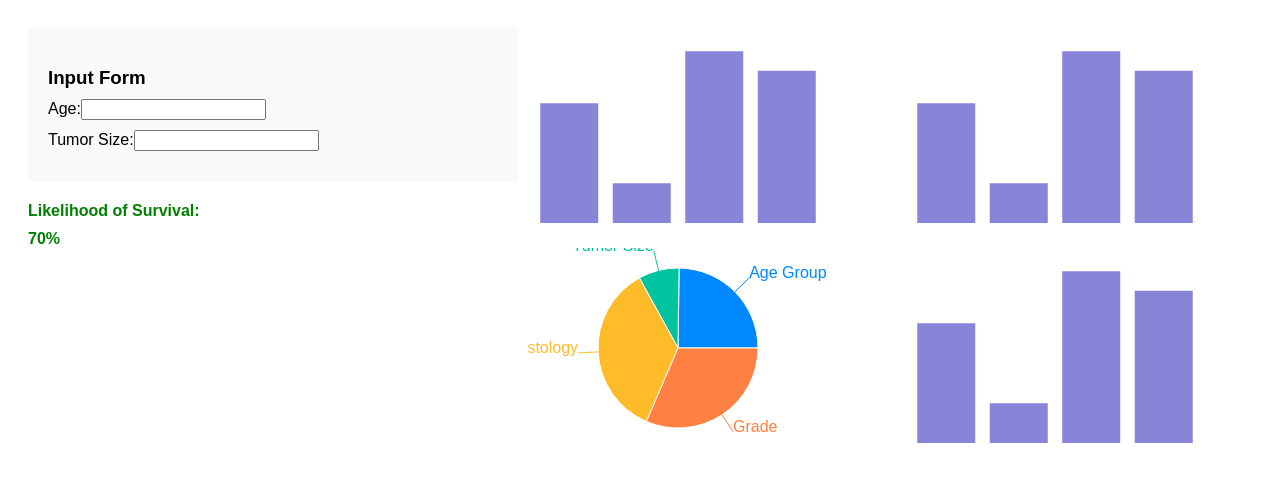
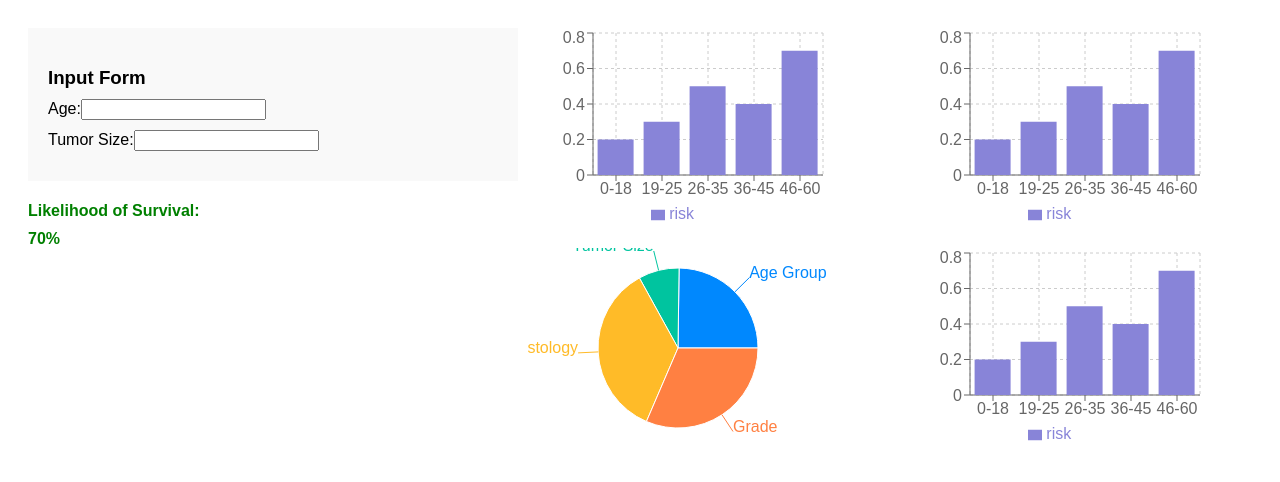
Before and after one commit to brohudev/hacklytics-25, a React (Create React App) app in the folder frontend/: page / in a window 1280 px wide. Shown: the top 482 px of the page. Built offline with nearby package versions, Linux system fonts and the light colour scheme.

Commit message:
axis labels and age added

```diff
--- a/frontend/src/App.js
+++ b/frontend/src/App.js
@@ -24,6 +24,14 @@ const App = () => {
     { name: "Grade", value: Math.random() * 100 },
   ];
 
+  const newData = [
+    { age: 18, risk: 0.2 },
+    { age: 24, risk: 0.3 },
+    { age: 35, risk: 0.5 },
+    { age: 45, risk: 0.4 },
+    { age: 60, risk: 0.7 }
+  ];
+
   return (
     <div style={{ display: "grid", gridTemplateColumns: "40% 60%", gap: "10px", padding: "20px" }}>
       {/* Left Section */}
@@ -33,7 +41,7 @@ const App = () => {
       </div>
 
       {/* Right Section */}
-      <DashboardCharts chartData={chartData} />
+      <DashboardCharts chartData={newData} pieData={chartData} title="Risk vs Age Chart"/>
     </div>
   );
 };
--- a/frontend/src/components/Chart.js
+++ b/frontend/src/components/Chart.js
@@ -1,11 +1,41 @@
 import React from "react";
-import { BarChart, Bar, PieChart, Pie, Cell } from "recharts";
+import {
+  BarChart,
+  Bar,
+  PieChart,
+  Pie,
+  Cell,
+  XAxis,
+  YAxis,
+  CartesianGrid,
+  Tooltip,
+  Legend,
+  Label,
+} from "recharts";
 
-const Chart = ({ type, data }) => {
+// Helper function to create age ranges
+const formatAgeRange = (age) => {
+  if (age >= 0 && age <= 18) return "0-18";
+  if (age >= 19 && age <= 25) return "19-25";
+  if (age >= 26 && age <= 35) return "26-35";
+  if (age >= 36 && age <= 45) return "36-45";
+  if (age >= 46 && age <= 60) return "46-60";
+  return "60+"; // For ages above 60
+};
+
+const Chart = ({ type, data, title }) => {
   if (type === "bar") {
     return (
-      <BarChart width={300} height={200} data={data}>
-        <Bar dataKey="value" fill="#8884d8" />
+      <BarChart width={300} height={200} data={data} title={title}>
+        <CartesianGrid strokeDasharray="3 3" />
+        <XAxis
+          dataKey="age"
+          tickFormatter={formatAgeRange} // Format age into ranges
+        />
+        <YAxis />
+        <Tooltip />
+        <Legend />
+        <Bar dataKey="risk" fill="#8884d8"/>
       </BarChart>
     );
   }
--- a/frontend/src/components/DashboardCharts.js
+++ b/frontend/src/components/DashboardCharts.js
@@ -1,14 +1,14 @@
 import React from "react";
 import Chart from "./Chart";
 
-const DashboardCharts = ({ chartData }) => {
+const DashboardCharts = ({ chartData, pieData, title }) => {
   return (
     <div style={{ display: "grid", gridTemplateColumns: "1fr 1fr", gap: "20px" }}>
       {/* Render charts */}
-      <Chart type="bar" data={chartData} />
-      <Chart type="bar" data={chartData} />
-      <Chart type="pie" data={chartData} />
-      <Chart type="bar" data={chartData} />
+      <Chart type="bar" data={chartData} title={title}/>
+      <Chart type="bar" data={chartData} title={title}/>
+      <Chart type="pie" data={pieData} title={title}/>
+      <Chart type="bar" data={chartData} title={title}/>
     </div>
   );
 };
```
